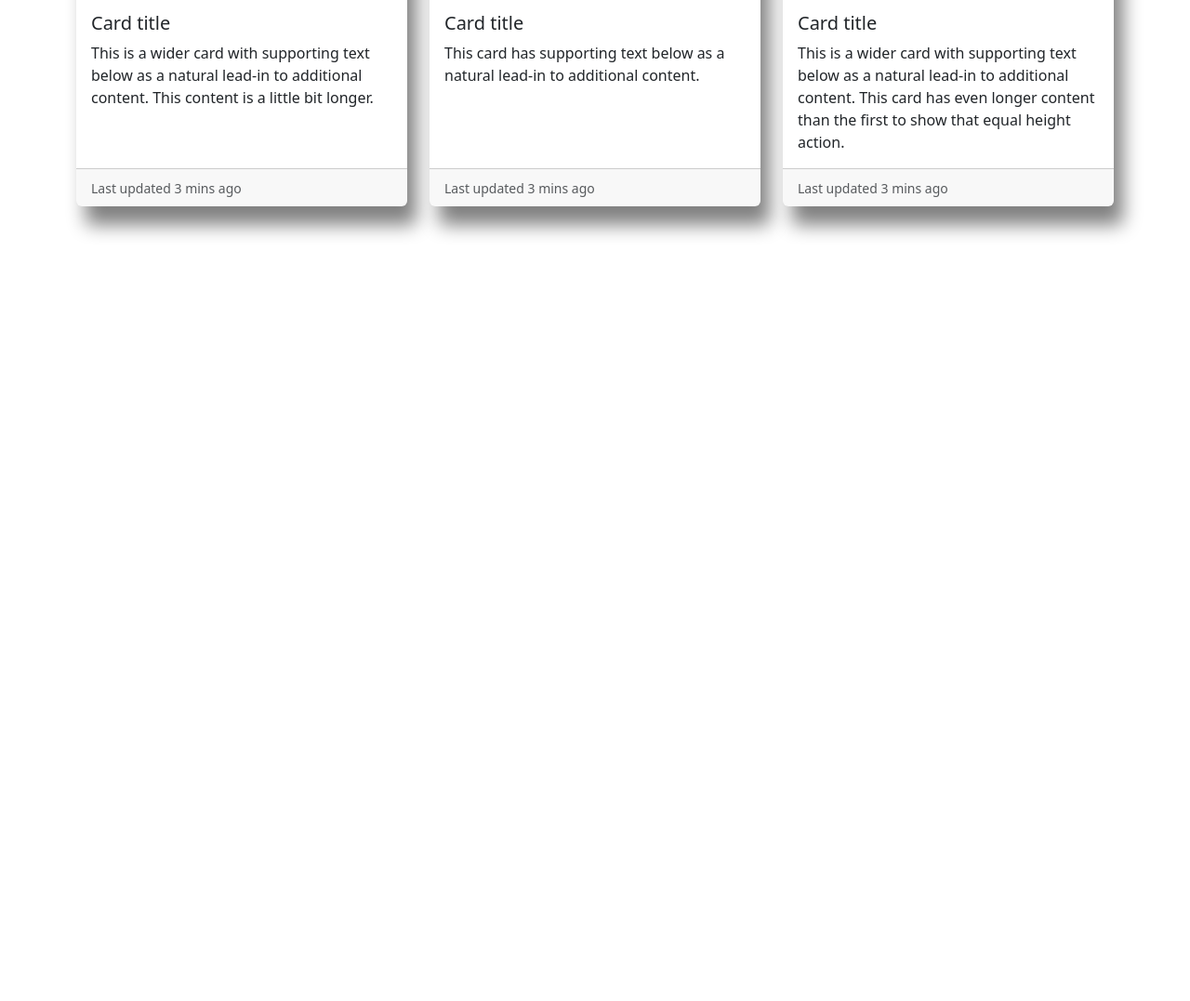
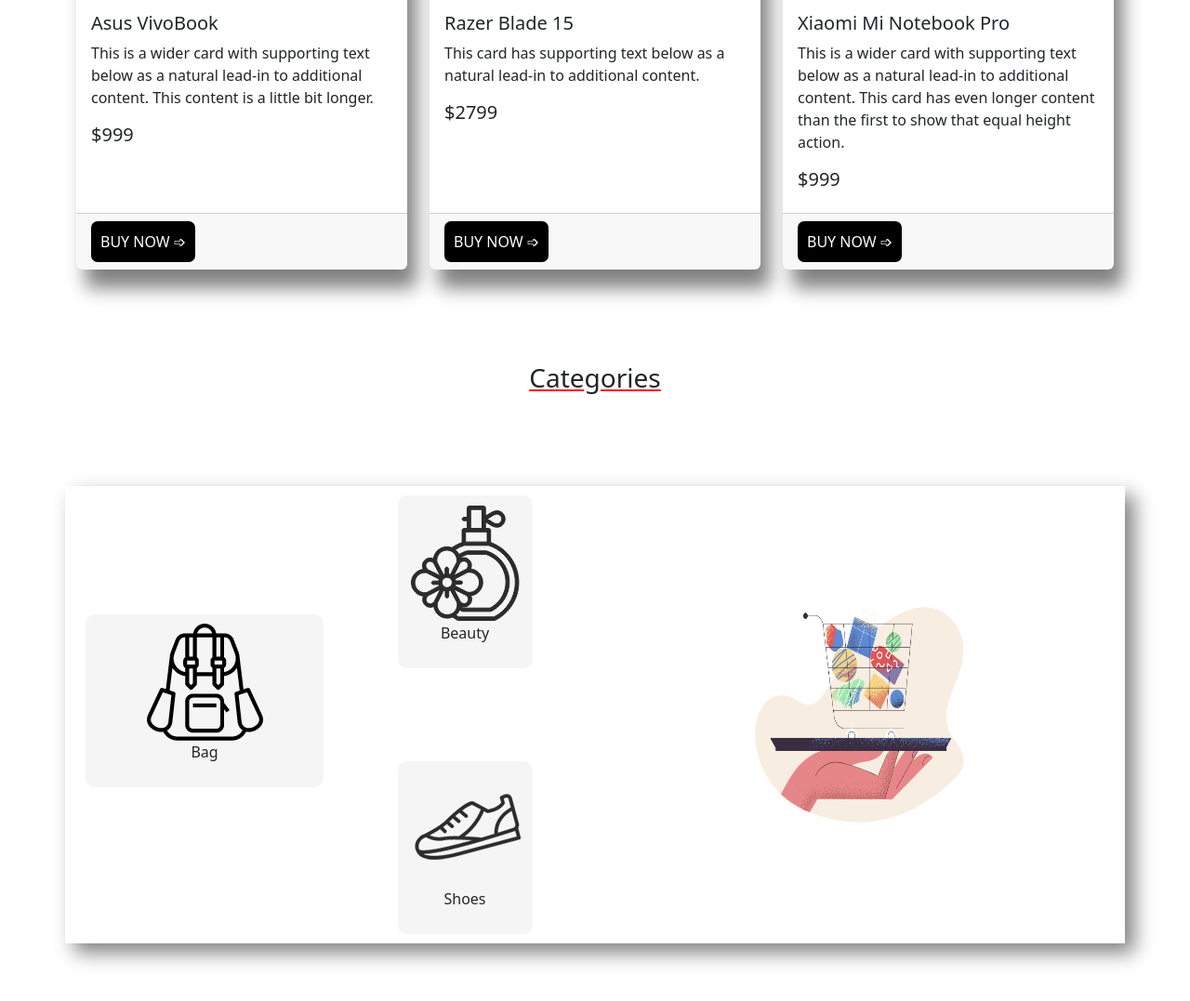
Before and after one commit to eng-maruf/hot-gaget, a plain HTML site: page index.html in a window 1280 px wide. Shown: the part 1721-2798 px from the top of the page at 93% size. Before the commit the page ends 2043 px from the top, so only its background shows below. Drawn offline with nearby package versions, Linux system fonts and the light colour scheme.

Commit message:
complete

```diff
--- a/index.html
+++ b/index.html
@@ -93,7 +93,7 @@
                   <p class="card-text">This is a wider card with supporting text below as a natural lead-in to additional content. This content is a little bit longer.</p>
                   <h3>$999</h3>
                     </div>
-                    <div class="card-footer row align-items-center">
+                    <div class="card-footer">
                     <button class="by-button">BUY NOW ➩</button>
                 </div>
               </div>
@@ -106,7 +106,7 @@
                   <p class="card-text">This is a wider card with supporting text below as a natural lead-in to additional content. This content is a little bit longert.</p>
                   <h3>$799</h3>
                 </div>
-                <div class="card-footer row align-items-center">
+                <div class="card-footer">
                     <button class="by-button">BUY NOW ➩</button>
                 </div>
               </div>
@@ -119,7 +119,7 @@
                   <p class="card-text">This is a wider card with supporting text below as a natural lead-in to additional content. This content is a little bit longer</p>
                   <h3>$699</h3>
                 </div>
-                <div class="card-footer row align-items-center">
+                <div class="card-footer">
                     <button class="by-button">BUY NOW ➩</button>
                 </div>
               </div>
@@ -130,10 +130,10 @@
     </div>
 
 
-
+      <!--laptop-->
 
     <div class="container">
-        <div class="row">
+        <div id="product" class="row">
             <div class="col-md-6"><h3>Laptop's</h3></div>
             <div id="see-phone" class="col-md-6"><a class="deco" href="">See more</a></div>
         </div>
@@ -142,11 +142,12 @@
               <div class="card h-100">
                 <img src="hot-gadgets/laptop/product-1.png" class="card-img-top" alt="...">
                 <div class="card-body">
-                  <h5 class="card-title">Card title</h5>
+                  <h5 class="card-title">Asus VivoBook</h5>
                   <p class="card-text">This is a wider card with supporting text below as a natural lead-in to additional content. This content is a little bit longer.</p>
+                  <h5>$999</h5>
                 </div>
                 <div class="card-footer">
-                  <small class="text-body-secondary">Last updated 3 mins ago</small>
+                  <button class="by-button">BUY NOW ➩</button>
                 </div>
               </div>
             </div>
@@ -154,11 +155,12 @@
               <div class="card h-100">
                 <img src="hot-gadgets/laptop/product-2.png" class="card-img-top" alt="...">
                 <div class="card-body">
-                  <h5 class="card-title">Card title</h5>
+                  <h5 class="card-title">Razer Blade 15</h5>
                   <p class="card-text">This card has supporting text below as a natural lead-in to additional content.</p>
+                  <h5>$2799</h5>
                 </div>
                 <div class="card-footer">
-                  <small class="text-body-secondary">Last updated 3 mins ago</small>
+                  <button class="by-button">BUY NOW ➩</button>
                 </div>
               </div>
             </div>
@@ -166,16 +168,52 @@
               <div class="card h-100">
                 <img src="hot-gadgets/laptop/product-3.png" class="card-img-top" alt="...">
                 <div class="card-body">
-                  <h5 class="card-title">Card title</h5>
+                  <h5 class="card-title">Xiaomi Mi Notebook Pro</h5>
                   <p class="card-text">This is a wider card with supporting text below as a natural lead-in to additional content. This card has even longer content than the first to show that equal height action.</p>
+                  <h5>$999</h5>
                 </div>
                 <div class="card-footer">
-                  <small class="text-body-secondary">Last updated 3 mins ago</small>
+                  <button class="by-button">BUY NOW ➩</button>
                 </div>
               </div>
             </div>
           </div>
     </div>
+
+
+
+    <!--Categories-->
+    <div class="container">
+        <div class="cata container text-center">
+          <h3>Categories</h3>
+        </div>
+        <div class="row test">
+          <div class="col-md-3">
+            <div class="sado bag">
+              <img src="hot-gadgets/Categories/bag.png" alt="">
+              <p>Bag</p>
+            </div>
+          </div>
+          <div class="col-md-3 bag-felx">
+            <div class="marjin sado">
+              <img src="hot-gadgets/Categories/perfume.png" alt="">
+              <p>Beauty</p>
+            </div>
+            <div class="sado">
+              <img src="hot-gadgets/Categories/shoe.png" alt="">
+              <p>Shoes</p>
+            </div>
+          </div>
+          <div class="col-md-6 bag-felx">
+            <img class="pale-order-png" src="hot-gadgets/Categories/pale-order.png" alt="">
+          </div>
+        </div>
+    </div>
+
+    <!--footer-->
+    <footer>
+      <small>All right regerved. Created on Abu-Mahid islam</small>
+    </footer>
 
 
 
--- a/style.css
+++ b/style.css
@@ -12,6 +12,7 @@
     border: none;
     padding: 10px;
     border-radius: 7px;
+
 }
 .bf-only{
     background-image: url("hot-gadgets/bg-2.png");
@@ -31,3 +32,41 @@
     text-decoration: none;
     color: black;
 }
+.col{
+    align-items: center;
+}
+.pale-order-png{
+    width: 300px;
+    height: 300px;
+}
+.bag-felx{
+    display: flex;
+    flex-wrap: warp;
+    flex-direction: column;
+    justify-content: center;
+    align-items: center;
+}
+.test{
+    padding: 10px 10px;
+    border: none;
+    box-shadow: 10px 10px 20px gray;
+}
+.marjin{
+    margin-bottom: 100px;
+}
+.sado{
+    border: none;
+    border-radius: 10px;
+    padding: 10px 10px;
+    background-color: whitesmoke;
+    text-align: center;
+}
+.bag{
+    margin-top: 50%;
+}
+.cata{
+   text-decoration: underline red;
+}
+footer{
+    text-align: center;
+}
```
